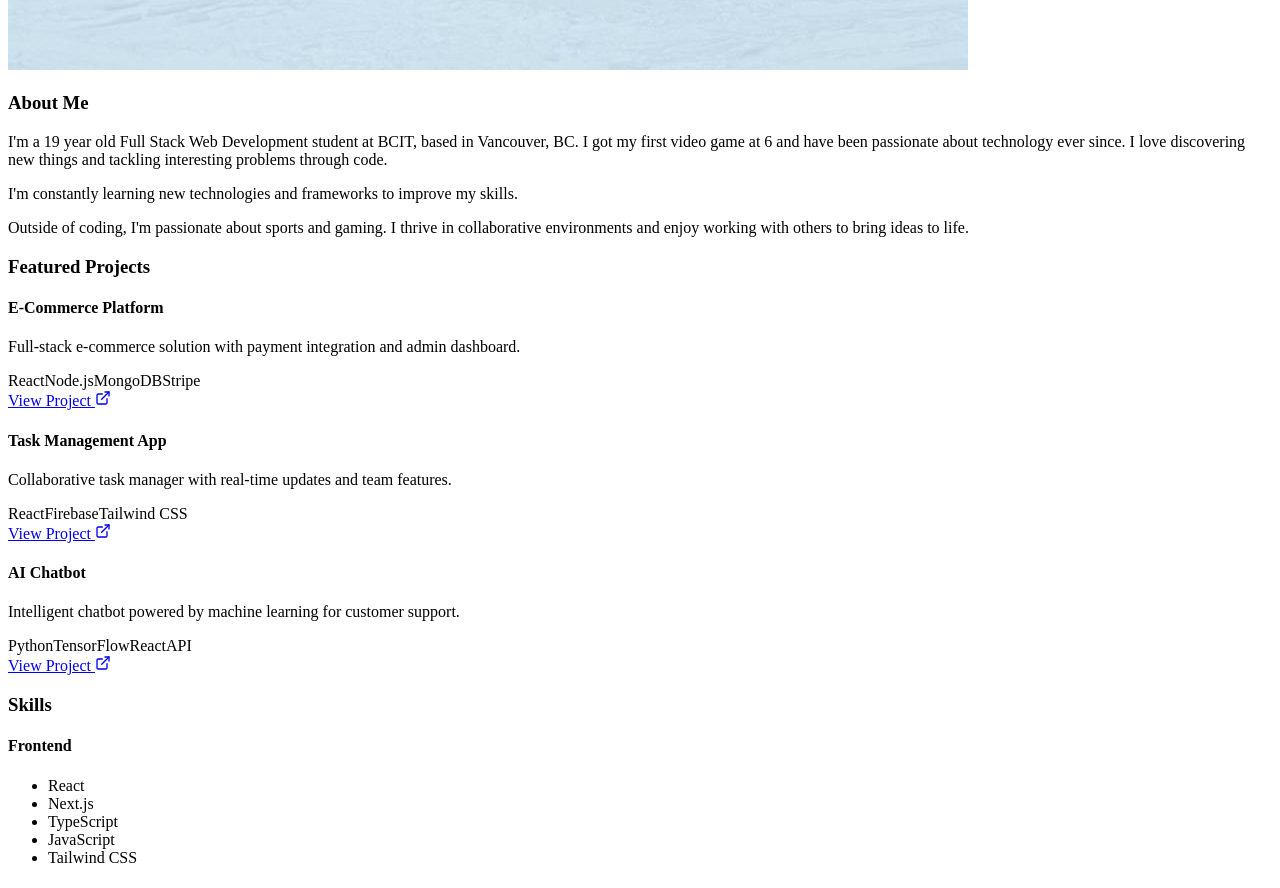
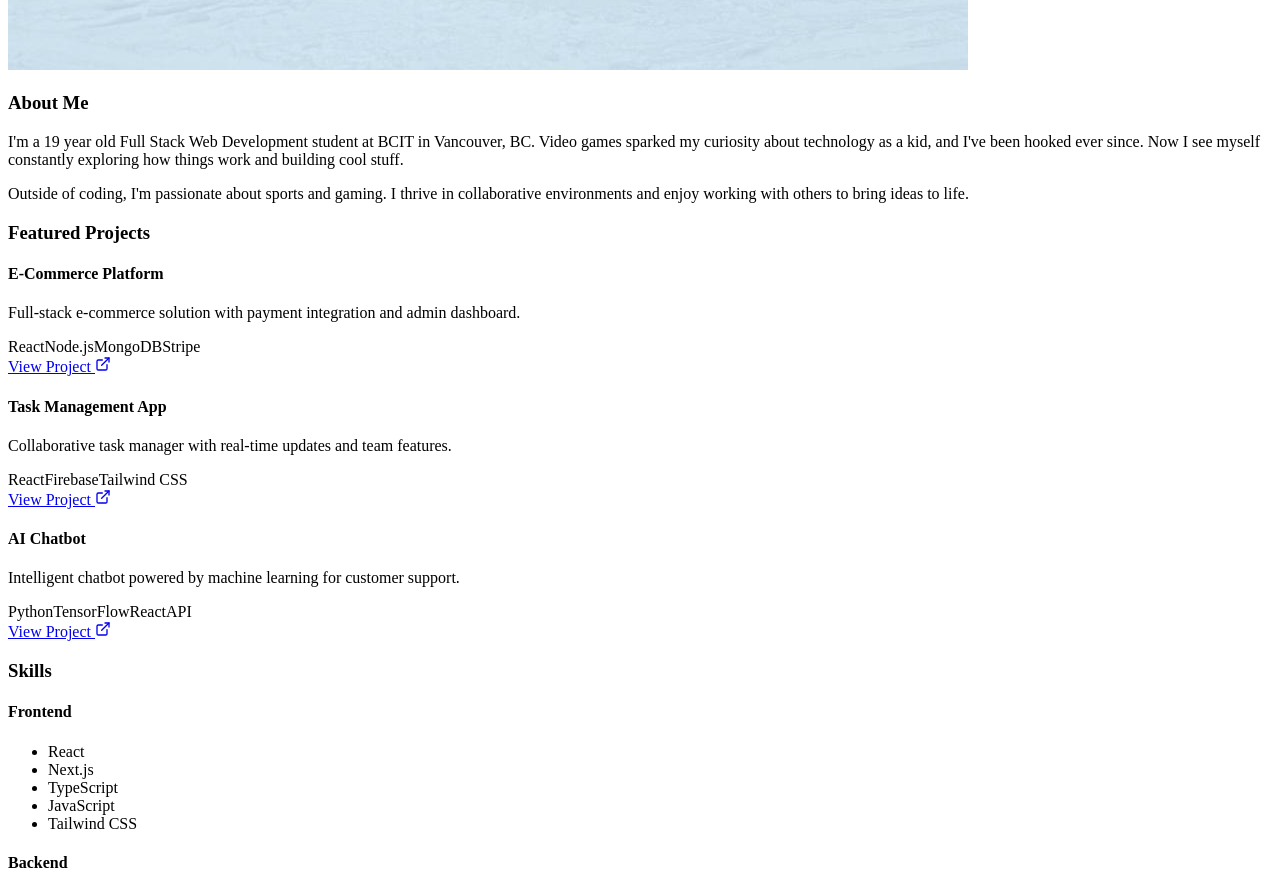
Before and after one commit to matheusdemeis/Portfolio-Website, a React (Vite) app: page / in a window 1280 px wide. Shown: the part 1400-2288 px from the top of the page. Built offline with nearby package versions, Linux system fonts and the light colour scheme; the HTML template or start-up script is replaced by a standard one.

Commit message:
about me changed

```diff
--- a/src/components/About.jsx
+++ b/src/components/About.jsx
@@ -5,13 +5,9 @@ export default function About() {
           <h3 className="text-4xl font-bold mb-8 text-center">About Me</h3>
           <div className="bg-slate-700/50 border border-slate-600 rounded-lg p-8">
             <p className="text-lg text-slate-300 mb-6">
-              I'm a 19 year old Full Stack Web Development student at BCIT, based in Vancouver, BC.
-              I got my first video game at 6 and have been passionate about technology ever since.
-              I love discovering new things and tackling interesting problems through code.
-            </p>
-            <p className="text-lg text-slate-300 mb-6">
-              I'm constantly learning new
-              technologies and frameworks to improve my skills.
+            I'm a 19 year old Full Stack Web Development student at BCIT in Vancouver, BC.
+            Video games sparked my curiosity about technology as a kid, and I've been hooked
+            ever since. Now I see myself constantly exploring how things work and building cool stuff.
             </p>
             <p className="text-lg text-slate-300">
               Outside of coding, I'm passionate about sports and gaming. I thrive in
```
